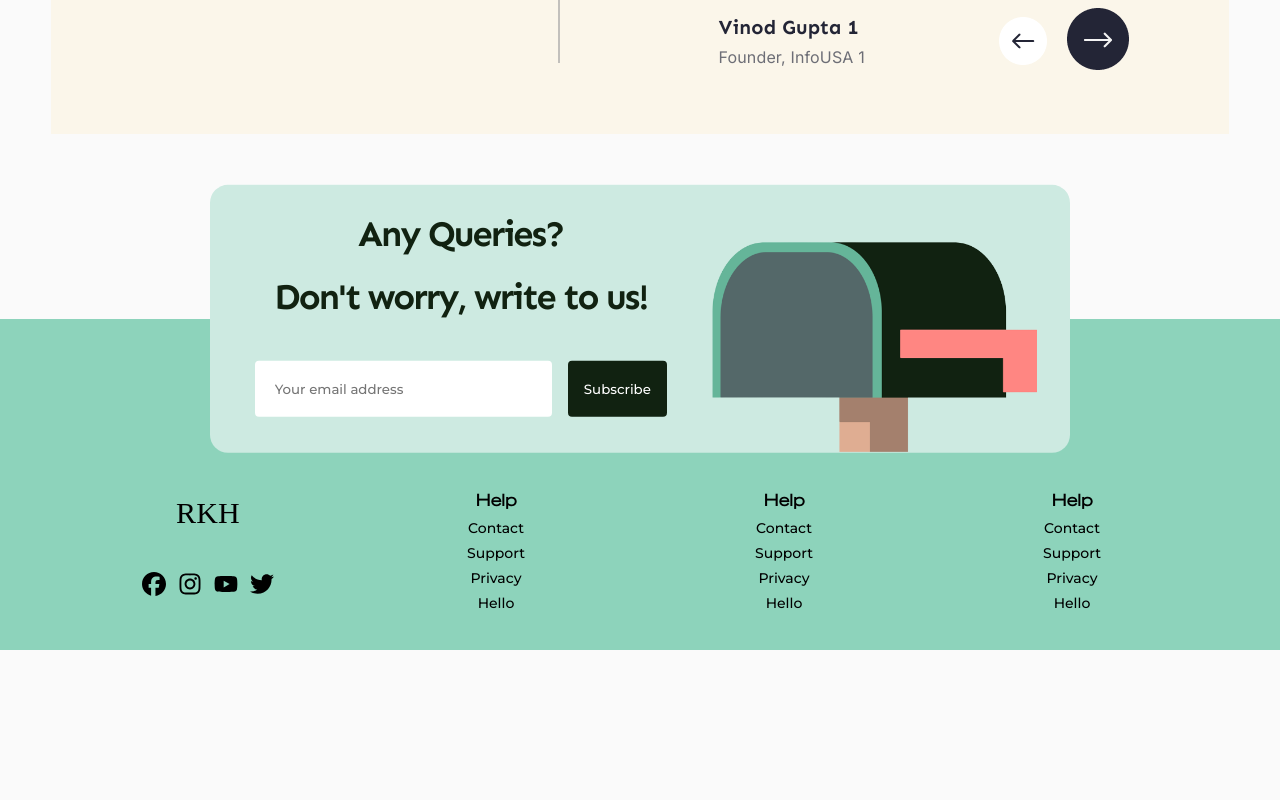
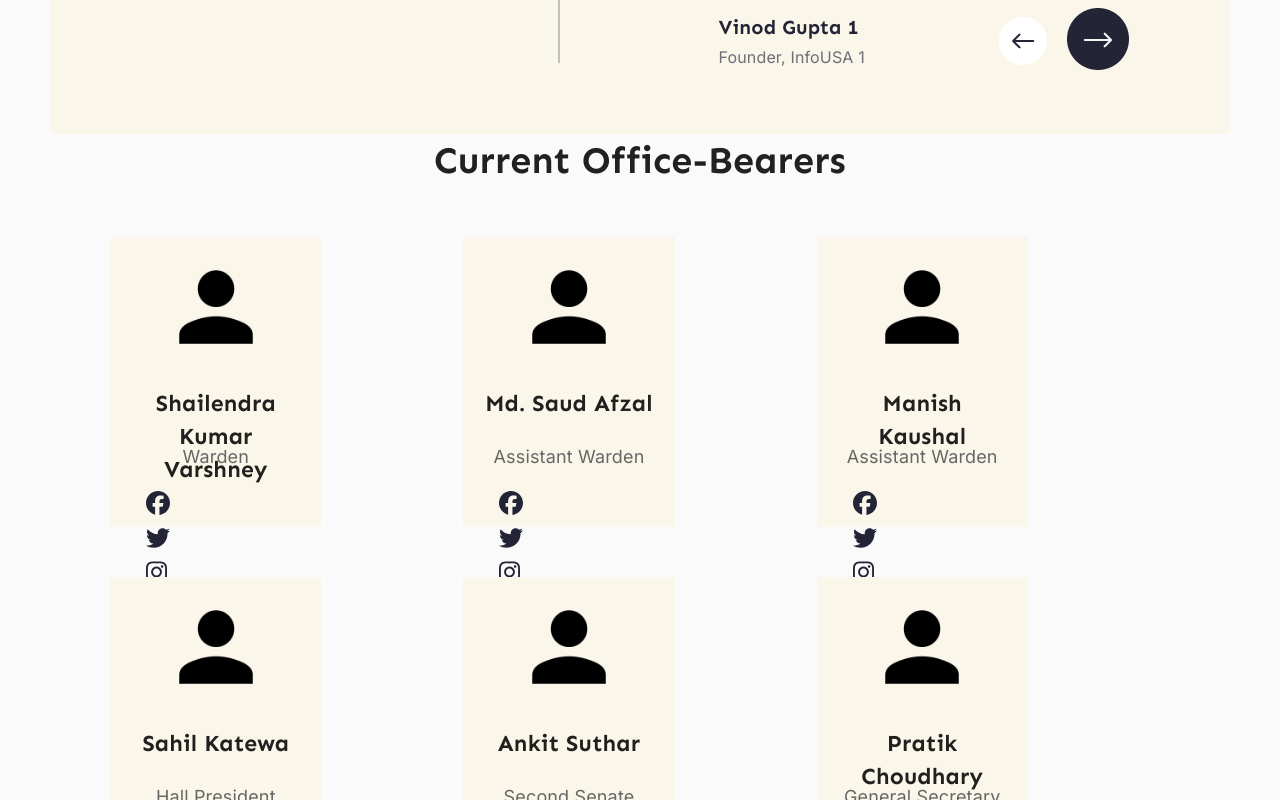
Before and after one commit to rkhall-iitkgp/Website-Frontend, a React (Create React App) app: page / in a window 1280 px wide. Shown: the part 2480-3280 px from the top of the page. Before the commit the page ends 3130 px from the top, so only its background shows below. Built offline with nearby package versions, Linux system fonts and the light colour scheme; a web font is replaced by a local one.

Commit message:
new office bearers but with social icons bugged

```diff
--- a/src/pages/Home/Home.js
+++ b/src/pages/Home/Home.js
@@ -6,6 +6,7 @@ import Testimonials from "../../components/Testimonials/Testimonials";
 import ProfileList from "../../components/Office_Bearers/ProfileList";
 import Footer from "../../components/Footer/Footer"
 import './css/Home.css'
+import profiles from '../../components/Office_Bearers/profiles.json';
 
 function Home() {
     return (
@@ -15,9 +16,9 @@ function Home() {
             <GalleryHome />
             <AboutUs />
             <Testimonials />
-            {/* <div className='profile-container'>
-                <ProfileList />
-            </div> */}
+            <div className='profile-container'>
+                <ProfileList profiles={profiles} />
+            </div>
             <Footer />
         </>
     );
```
Also changed, not shown: src/components/Office_Bearers/ProfileCard.js (line endings or trailing spaces).
